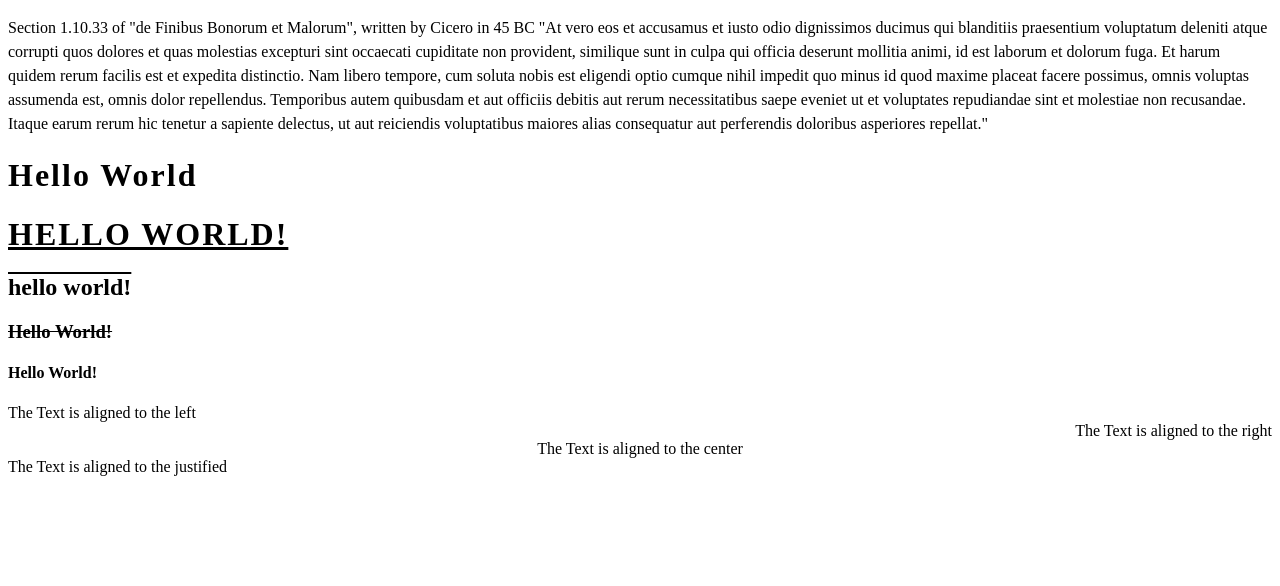
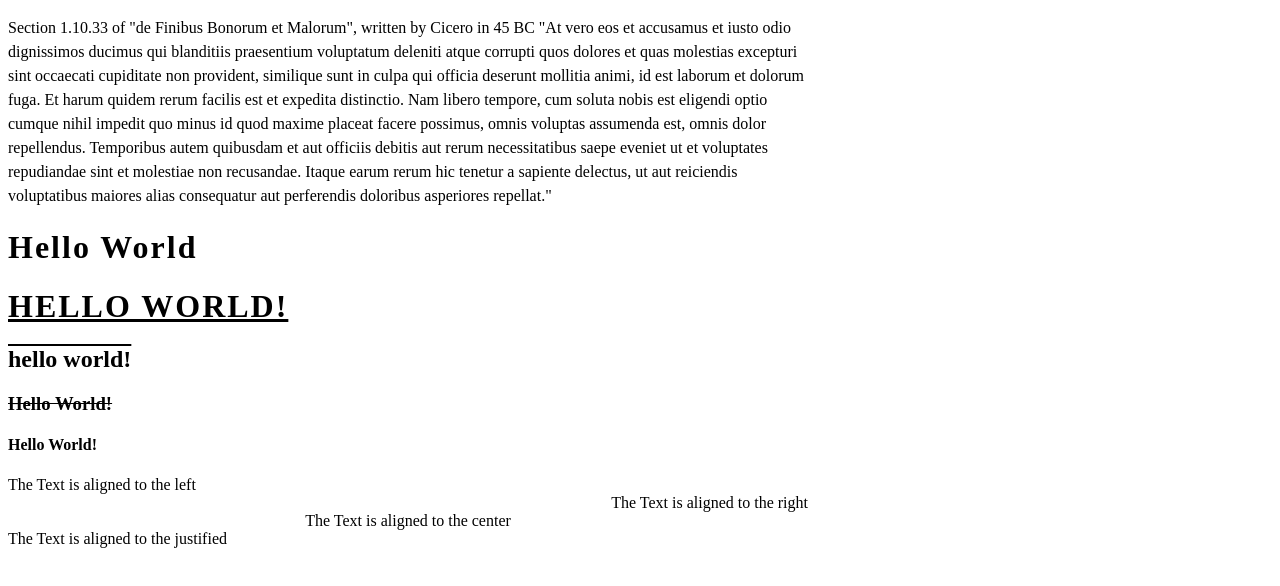
Before and after one commit to Path2Tech-CO/CSS-PTT-4.1, a plain HTML site: page index.html in a window 1280 px wide. Drawn offline with Linux system fonts and the light colour scheme.

Commit message:
styling body of page

```diff
--- a/style.css
+++ b/style.css
@@ -1,3 +1,9 @@
+body{
+    height: 100vh;
+    width: 100vh;
+}
+
+
 p {
     line-height: 1.5;
 }
@@ -9,6 +15,7 @@ h1 {
 .h1 {
     text-transform: uppercase;
     text-decoration: underline;
+
 }
 
 .h2 {
```
